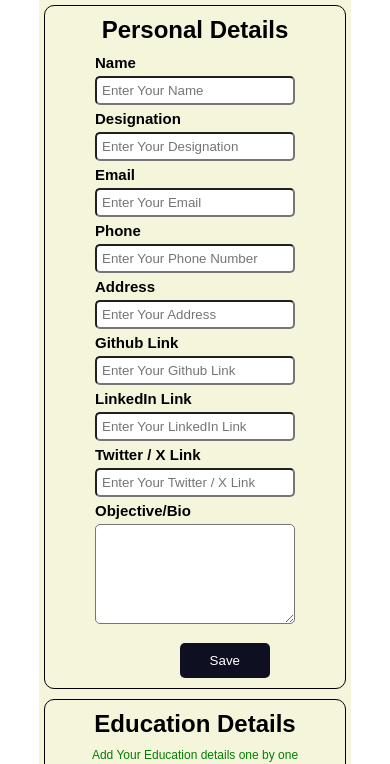
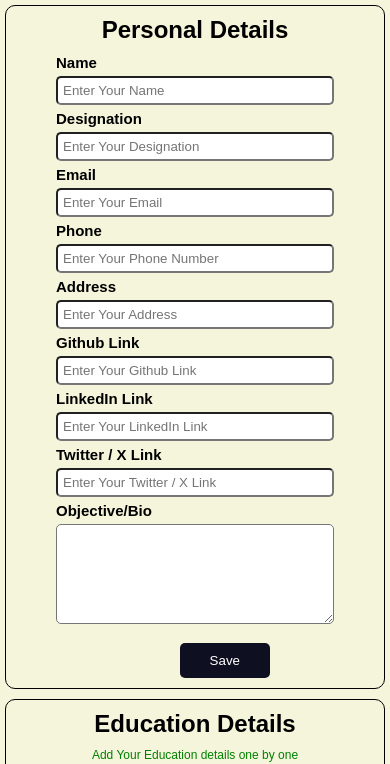
Before and after one commit to imarifluqman/giaic-hackathon-dynamic-resume, a website: page index.html in a window 390 px wide. Shown: the part 72-836 px from the top of the page. Drawn offline with Linux system fonts and the light colour scheme.

Commit message:
css responceive

```diff
--- a/css/formstyle.css
+++ b/css/formstyle.css
@@ -105,12 +105,10 @@ form p {
   cursor: pointer;
 }
 @media screen and (max-width: 768px) {
+  #form {
+    width: 100%;
+  }
   #form .form_container {
     display: block;
   }
-  /* #form form .textarea {
-    border-radius: 5px;
-    grid-column-start: 0;
-    grid-column-end: 0;
-  } */
 }
```
